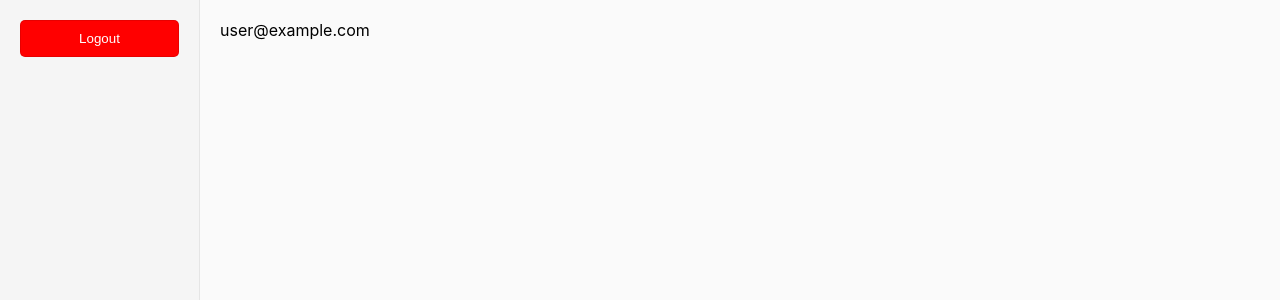
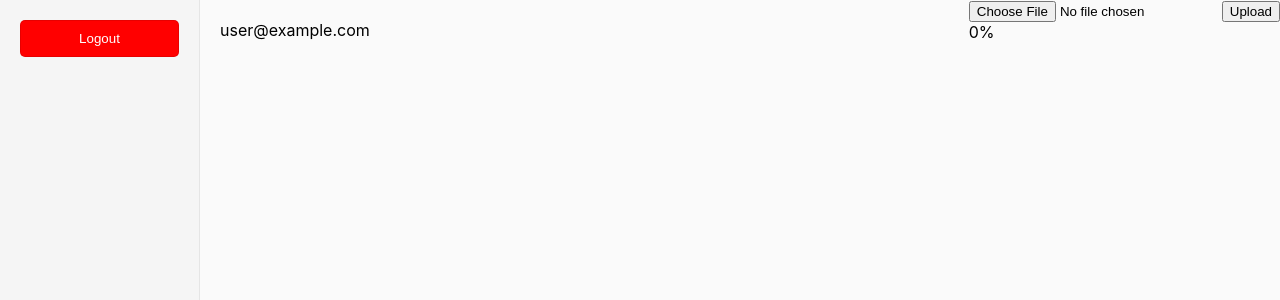
Before and after one commit to serverless-architecture-epitech/serverless, a React (Create React App) app in the folder front/: page / in a window 1280 px wide. Shown: the top 300 px of the page. Built offline with nearby package versions, Linux system fonts and the light colour scheme; no server answers; sample sign-in values are in the browser's storage; the HTML template or start-up script is replaced by a standard one.

Commit message:
add: default file store

```diff
--- /dev/null
+++ b/front/src/components/FileList.tsx
@@ -0,0 +1,3 @@
+export default () => {
+    return null;
+}
--- a/front/src/pages/Home.tsx
+++ b/front/src/pages/Home.tsx
@@ -5,6 +5,61 @@ import { toast } from "react-toastify";
 import { StyledContainer } from "src/components/styled";
 import useAuth from "src/utils/useAuth";
 import styled from "styled-components";
+import { getStorage } from 'firebase/storage';
+import { ref, getDownloadURL, uploadBytesResumable } from "firebase/storage";
+
+function App() {
+  const [imgUrl, setImgUrl] = useState<string | null>(null);
+  const [progresspercent, setProgresspercent] = useState(0);
+
+  const handleSubmit: React.FormEventHandler<HTMLFormElement> = async (e) => {
+    e.preventDefault()
+    const storage = getStorage();
+    const auth = getAuth();
+    // @ts-ignore
+    const file = e.target[0]?.files[0]
+    if (!file) return;
+
+    const uid = await auth.currentUser?.uid;
+    const storageRef = ref(storage, `/files/${uid}/${file.name}`);
+    const uploadTask = uploadBytesResumable(storageRef, file);
+
+    uploadTask.on("state_changed",
+      (snapshot) => {
+        const progress =
+          Math.round((snapshot.bytesTransferred / snapshot.totalBytes) * 100);
+        setProgresspercent(progress);
+      },
+      (error) => {
+        alert(error);
+      },
+      () => {
+        getDownloadURL(uploadTask.snapshot.ref).then((downloadURL) => {
+          setImgUrl(downloadURL)
+        });
+      }
+    );
+  }
+
+  return (
+    <div className="App">
+      <form onSubmit={handleSubmit} className='form'>
+        <input type='file' />
+        <button type='submit'>Upload</button>
+      </form>
+      {
+        !imgUrl &&
+        <div className='outerbar'>
+          <div className='innerbar' style={{ width: `${progresspercent}%` }}>{progresspercent}%</div>
+        </div>
+      }
+      {
+        imgUrl &&
+        <img src={imgUrl} alt='uploaded file' height={200} />
+      }
+    </div>
+  );
+}
 
 const EmailVerify = () => {
     const user = useAuth();
@@ -60,6 +115,7 @@ export default () => {
                     {user?.email}
                 </Email>
             </Container>
+            <App />
         </StyledApp>
     );
 }
```
